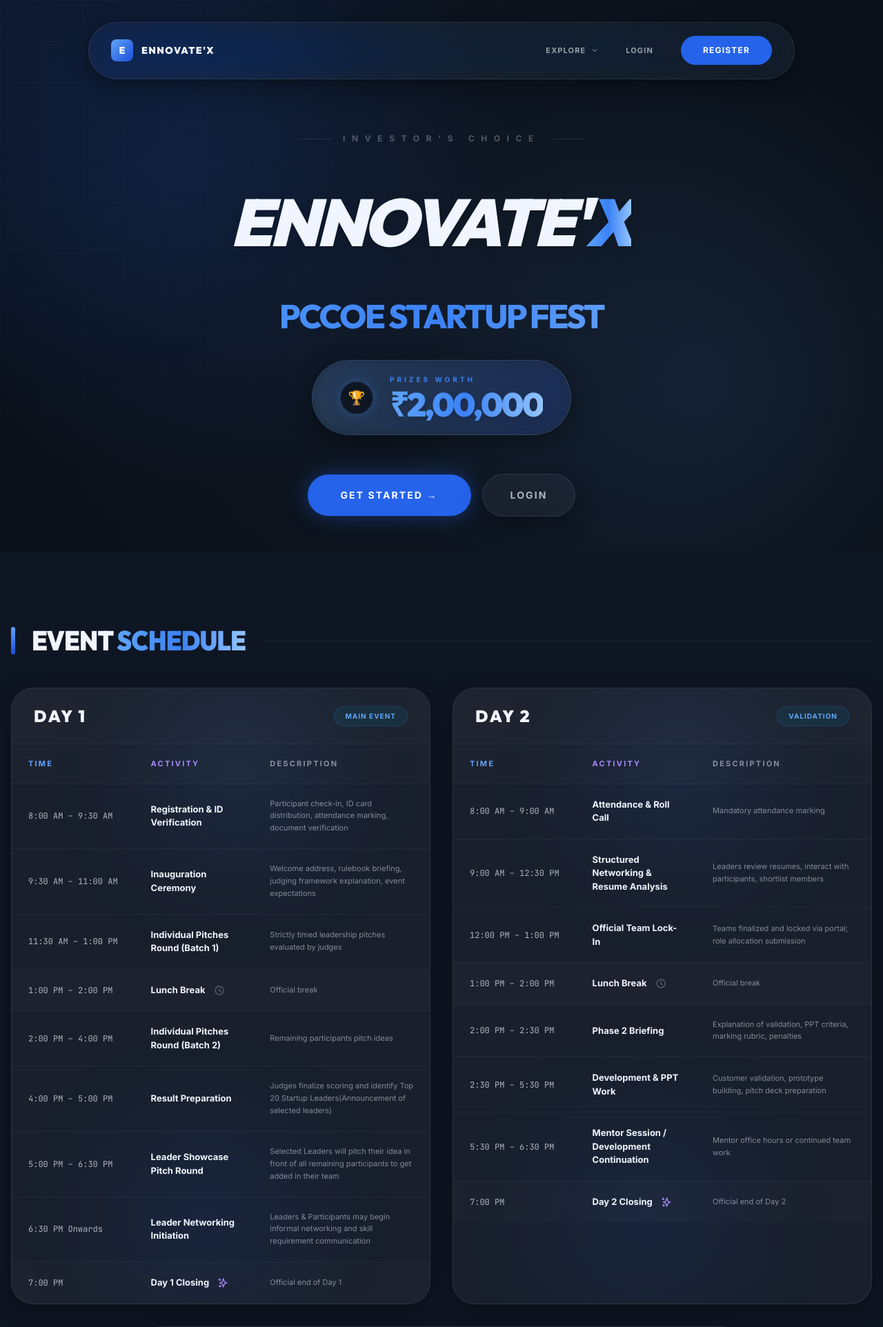
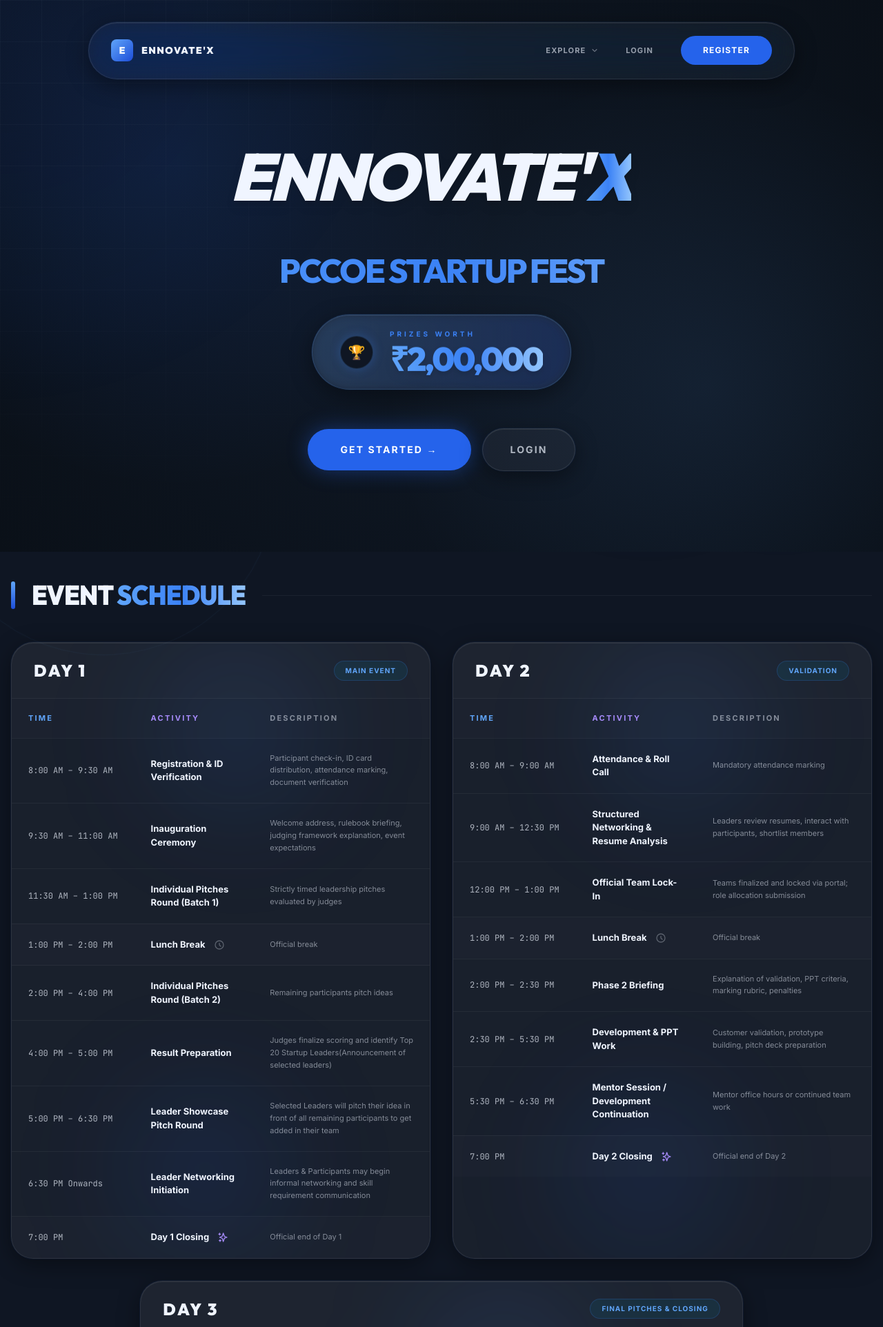
Before and after one commit to mayurtheprogrammer12-debug/Ecell, a Django app: page / in a window 1280 px wide. Shown: the top 1924 px of the page at 69% size. Run offline with Django 5.2, Linux system fonts and the light colour scheme; some libraries are stand-ins or nearby versions.

Commit message:
Add 3D orbs/rings, premium card borders, remove Investor's Choice

```diff
--- a/templates/base.html
+++ b/templates/base.html
@@ -155,8 +155,130 @@
             backdrop-filter: blur(20px) saturate(180%);
             -webkit-backdrop-filter: blur(20px) saturate(180%);
             border: 1px solid var(--glass-border);
-            box-shadow: 0 8px 32px 0 var(--glass-shadow);
+            box-shadow: 0 8px 32px 0 var(--glass-shadow),
+                inset 0 1px 0 rgba(255, 255, 255, 0.08),
+                0 0 0 1px rgba(37, 99, 235, 0.08);
             transition: background 0.3s, border 0.3s, box-shadow 0.3s;
+        }
+
+        .premium-glass:hover {
+            border-color: rgba(96, 165, 250, 0.18);
+            box-shadow: 0 8px 40px 0 var(--glass-shadow),
+                inset 0 1px 0 rgba(255, 255, 255, 0.1),
+                0 0 0 1px rgba(96, 165, 250, 0.12),
+                0 0 24px rgba(37, 99, 235, 0.08);
+        }
+
+        /* Premium colored border accent for cards */
+        .card-glow {
+            position: relative;
+        }
+
+        .card-glow::before {
+            content: '';
+            position: absolute;
+            inset: -1px;
+            border-radius: inherit;
+            padding: 1px;
+            background: linear-gradient(135deg, rgba(96, 165, 250, 0.35), rgba(37, 99, 235, 0.1) 40%, rgba(96, 165, 250, 0.05) 70%, rgba(59, 130, 246, 0.3));
+            -webkit-mask: linear-gradient(#fff 0 0) content-box, linear-gradient(#fff 0 0);
+            mask: linear-gradient(#fff 0 0) content-box, linear-gradient(#fff 0 0);
+            -webkit-mask-composite: xor;
+            mask-composite: exclude;
+            pointer-events: none;
+            z-index: 1;
+        }
+
+        /* 3D Background Orbs */
+        .bg-orb {
+            position: fixed;
+            border-radius: 50%;
+            pointer-events: none;
+            z-index: -3;
+            filter: blur(80px);
+            animation: orb-float 12s ease-in-out infinite;
+        }
+
+        .bg-orb-1 {
+            width: 600px;
+            height: 600px;
+            top: -150px;
+            left: -150px;
+            background: radial-gradient(circle, rgba(37, 99, 235, 0.18) 0%, transparent 70%);
+            animation-delay: 0s;
+        }
+
+        .bg-orb-2 {
+            width: 500px;
+            height: 500px;
+            bottom: 10%;
+            right: -100px;
+            background: radial-gradient(circle, rgba(96, 165, 250, 0.14) 0%, transparent 70%);
+            animation-delay: -4s;
+        }
+
+        .bg-orb-3 {
+            width: 350px;
+            height: 350px;
+            top: 50%;
+            left: 60%;
+            background: radial-gradient(circle, rgba(29, 78, 216, 0.12) 0%, transparent 70%);
+            animation-delay: -8s;
+        }
+
+        @keyframes orb-float {
+
+            0%,
+            100% {
+                transform: translateY(0px) scale(1);
+            }
+
+            33% {
+                transform: translateY(-40px) scale(1.04);
+            }
+
+            66% {
+                transform: translateY(20px) scale(0.97);
+            }
+        }
+
+        /* 3D Geometric Ring */
+        .bg-ring {
+            position: fixed;
+            border-radius: 50%;
+            pointer-events: none;
+            z-index: -3;
+            border: 1px solid rgba(96, 165, 250, 0.06);
+            animation: ring-spin 30s linear infinite;
+        }
+
+        .bg-ring-1 {
+            width: 700px;
+            height: 700px;
+            top: -200px;
+            right: -200px;
+            border-color: rgba(59, 130, 246, 0.07);
+            animation-direction: normal;
+        }
+
+        .bg-ring-2 {
+            width: 500px;
+            height: 500px;
+            bottom: -150px;
+            left: -100px;
+            border-color: rgba(96, 165, 250, 0.05);
+            animation-direction: reverse;
+            animation-duration: 40s;
+        }
+
+        @keyframes ring-spin {
+            from {
+                transform: rotate(0deg);
+            }
+
+            to {
+                transform: rotate(360deg);
+            }
         }
 
         .btn-premium {
@@ -178,7 +300,7 @@
 
         .btn-premium:hover {
             transform: scale(1.05);
-            box-shadow: 0 0 20px rgba(255, 255, 255, 0.4);
+            box-shadow: 0 0 30px rgba(37, 99, 235, 0.6), 0 0 60px rgba(96, 165, 250, 0.2);
         }
 
         .text-gradient-cyan {
@@ -205,6 +327,14 @@
     <div class="bg-mesh"></div>
     <div class="grid-overlay" id="grid"></div>
     <div id="spotlight"></div>
+
+    <!-- 3D Background Orbs -->
+    <div class="bg-orb bg-orb-1"></div>
+    <div class="bg-orb bg-orb-2"></div>
+    <div class="bg-orb bg-orb-3"></div>
+    <!-- 3D Spinning Rings -->
+    <div class="bg-ring bg-ring-1"></div>
+    <div class="bg-ring bg-ring-2"></div>
 
     <nav class="fixed top-8 left-1/2 -translate-x-1/2 z-[1000] w-[95%] max-w-5xl">
         <div class="premium-glass rounded-full px-8 py-4 flex items-center justify-between">
--- a/templates/registrations/landing.html
+++ b/templates/registrations/landing.html
@@ -7,12 +7,7 @@
     <!-- Hero Section -->
     <div class="container mx-auto max-w-7xl text-center mb-40">
         <div class="reveal-content space-y-12">
-            <div class="flex items-center justify-center space-x-4 mb-8">
-                <div class="h-px w-12 bg-foreground/10"></div>
-                <span class="text-[12px] font-black uppercase tracking-[0.8em] text-foreground/30">Investor's
-                    Choice</span>
-                <div class="h-px w-12 bg-foreground/10"></div>
-            </div>
+
 
             <h1
                 class="text-6xl md:text-8xl font-display font-black tracking-tighter leading-none uppercase italic py-4">
```
